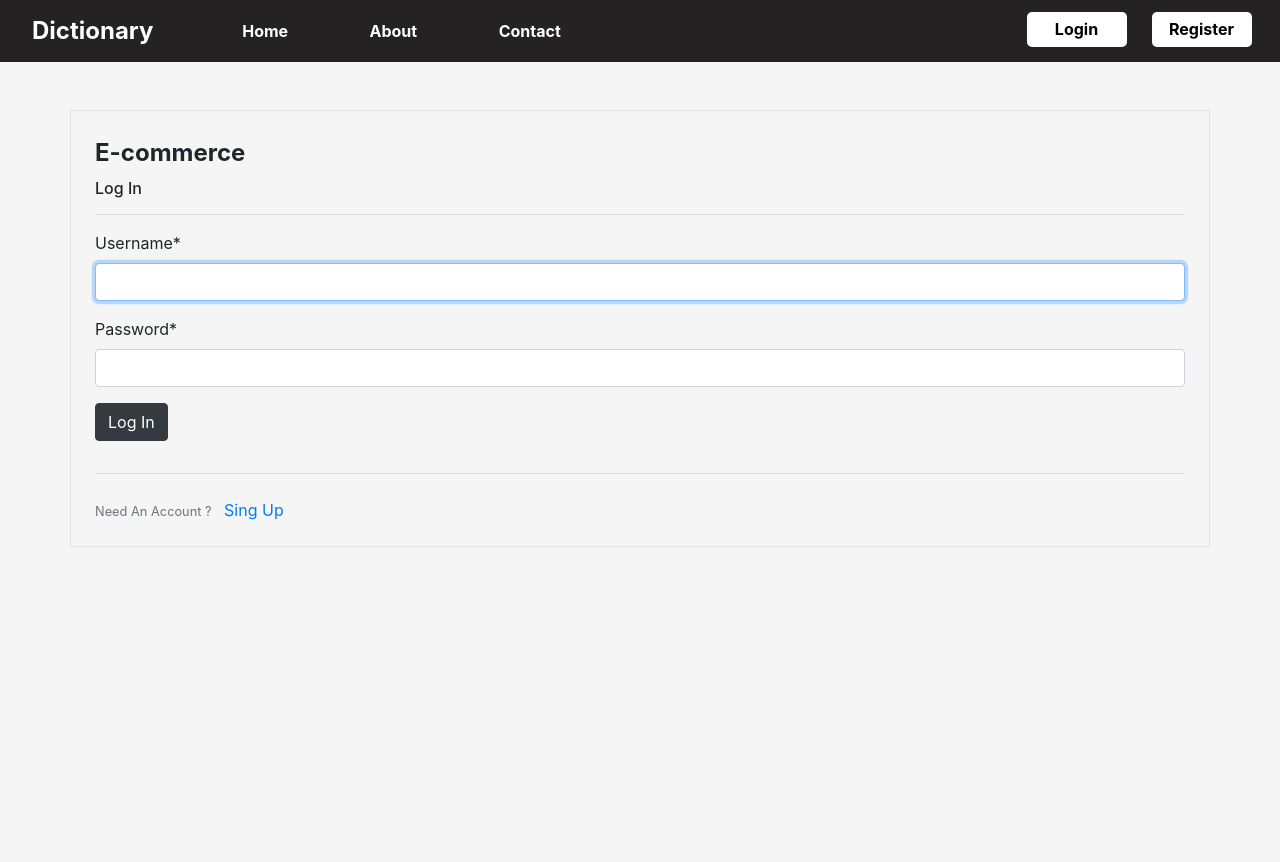
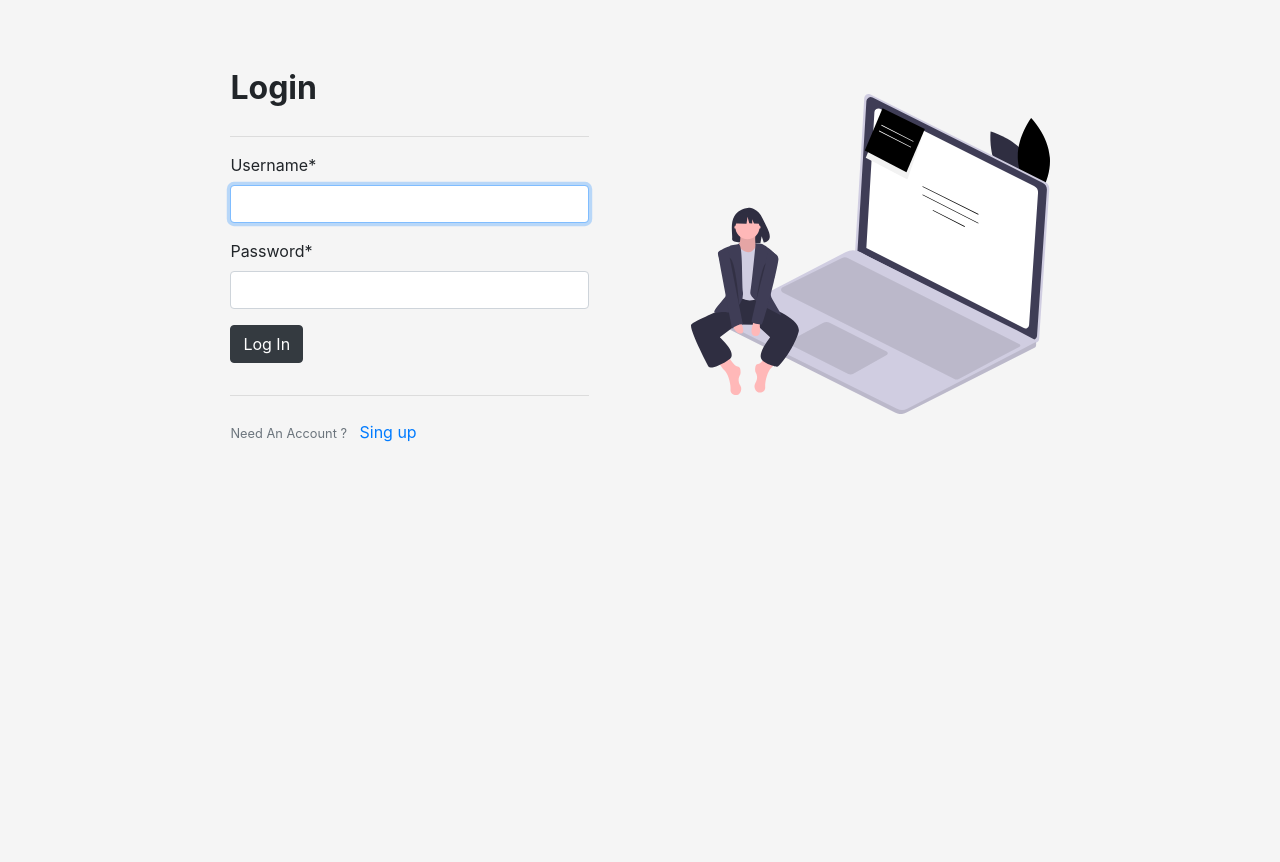
Before and after one commit to berekashvili22/DjangoDictionary, a Django app: page /login/ in a window 1280 px wide. After the commit the page ends 442 px from the top, so only its background shows below. Run offline with Django 3.2, Linux system fonts and the light colour scheme; some libraries are stand-ins or nearby versions.

Commit message:
update ui

```diff
--- a/dictionary_project/users/templates/users/login.html
+++ b/dictionary_project/users/templates/users/login.html
@@ -2,12 +2,15 @@
 {% load crispy_forms_tags %}
 {% load static %}
 {% block content %}
-    <div class="container mt-5 p-4 border" id="register-container">
+    <script>
+        document.getElementById('mainNavbar').style.display = "none";
+    </script>
+    <div class="login-container">
+        <div class="login-form-container" id="">
             <form action="" method="POST">
                 {% csrf_token %}
                 <fieldset class="form-group">
-                <legend class="mb-2" style="font-weight: bold;">E-commerce</legend>
-                <h6>Log In</h6>
+                    <legend class="mb-2" style="font-weight: bold; font-size: 32px;">Login</legend>
                     <hr>
                     {{ form|crispy }}
                     <div class="form-group">
@@ -17,7 +20,11 @@
             </form>
             <hr>
             <div class="pt-2">
-            <small class="text-muted mr-2">Need An Account ?</small> <a href="{% url 'register' %}">Sing Up</a>
+                <small class="text-muted mr-2">Need An Account ?</small> <a href="{% url 'register' %}">Sing up</a>
+            </div>
+        </div>
+        <div class="login-img-cont">
+            <img src="{% static 'dictionary/images/AUTH/login.svg' %}" class="login-img" alt="">
         </div>
     </div>
 {% endblock content %}
```
Lines whose indentation alone changed are shown as unchanged.
